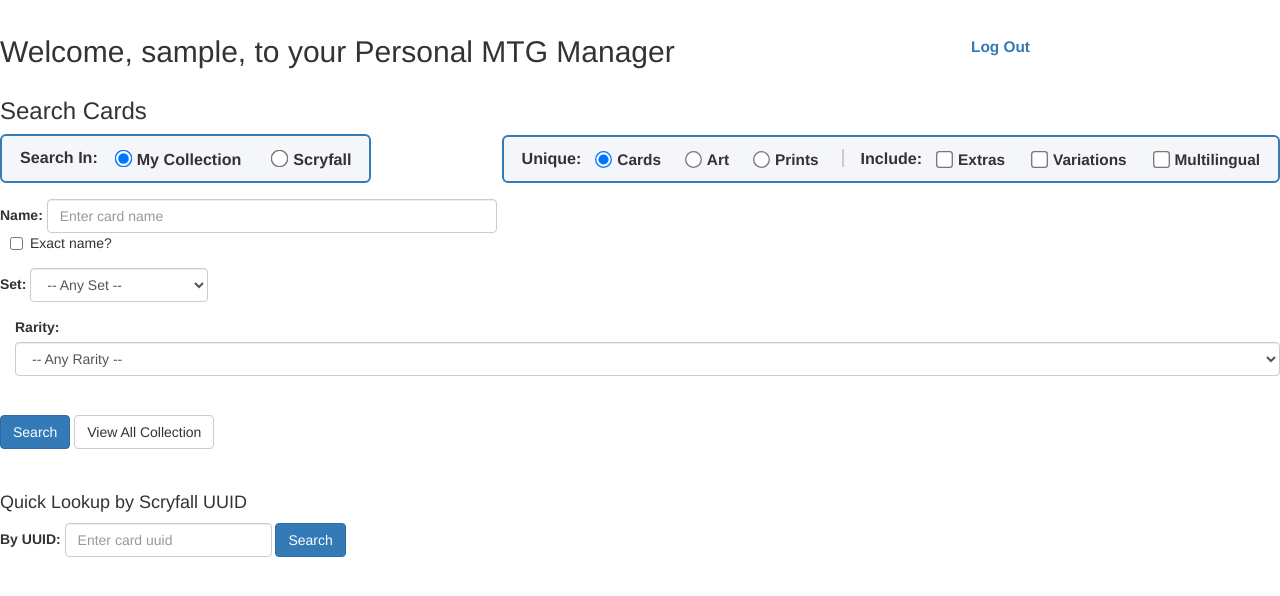
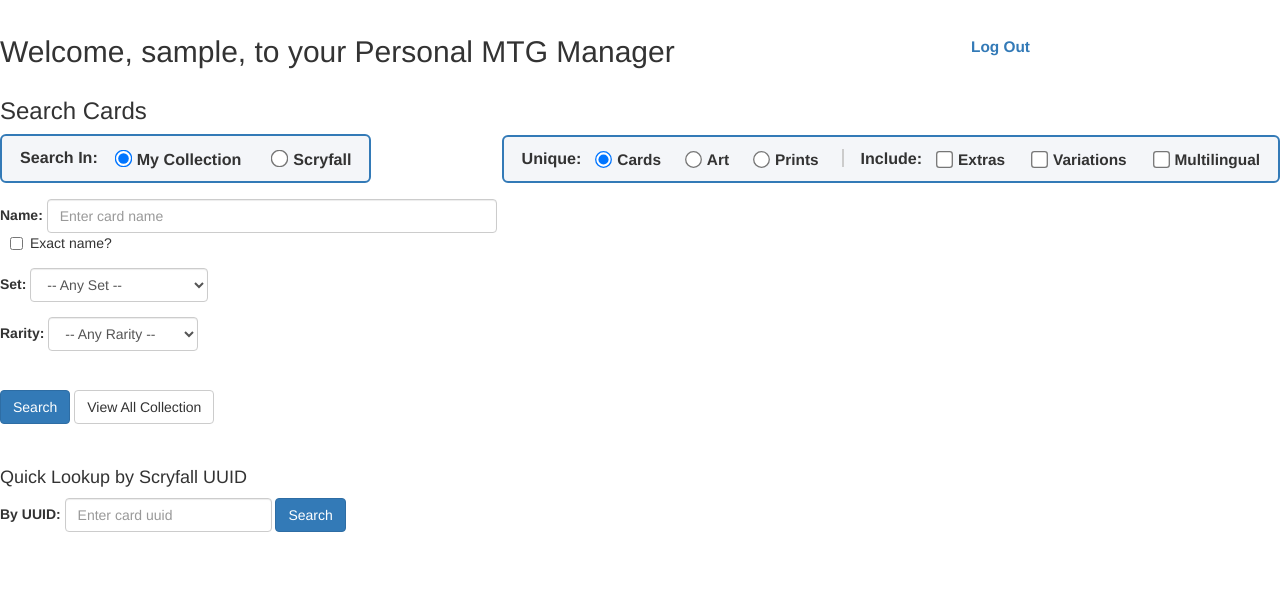
Before and after one commit to THamilton1123/MtgManager, a Java web app: page / in a window 1280 px wide. Shown: the top 596 px of the page. Run offline with Tomcat 11, a stand-in JSP engine, Linux system fonts and the light colour scheme; the template is opened without the code that fills it: most values are stand-ins (such as "Sample title", 1, 10 or a date in 2020); data that the repository does not hold is empty; some libraries are stand-ins or nearby versions.

Commit message:
Adjusting the placement and appearance of the rarity dropdown menu.  It's alright for now.

```diff
--- a/src/main/webapp/index.jsp
+++ b/src/main/webapp/index.jsp
@@ -105,9 +105,10 @@
                 </div>
             </div>
 
-            <div class="form-group" style="margin-left: 15px;">
+            <div class="form-inline" style="margin-top: 15px; margin-bottom: 15px;">
+                <div class="form-group">
                     <label for="rarity">Rarity:</label>
-                <select class="form-control" id="rarity" name="rarity">
+                    <select class="form-control" id="rarity" name="rarity" style="width: 150px; display: inline-block;">
                         <option value="">-- Any Rarity --</option>
                         <option value="common">Common</option>
                         <option value="uncommon">Uncommon</option>
@@ -116,6 +117,7 @@
                         <option value="special">Special</option>
                         <option value="bonus">Bonus</option>
                     </select>
+                </div>
             </div>
 
                     <button type="submit" name="submit" value="search" class="btn btn-primary" style="margin-top: 24px;">Search</button>
```
Lines whose indentation alone changed are shown as unchanged.
